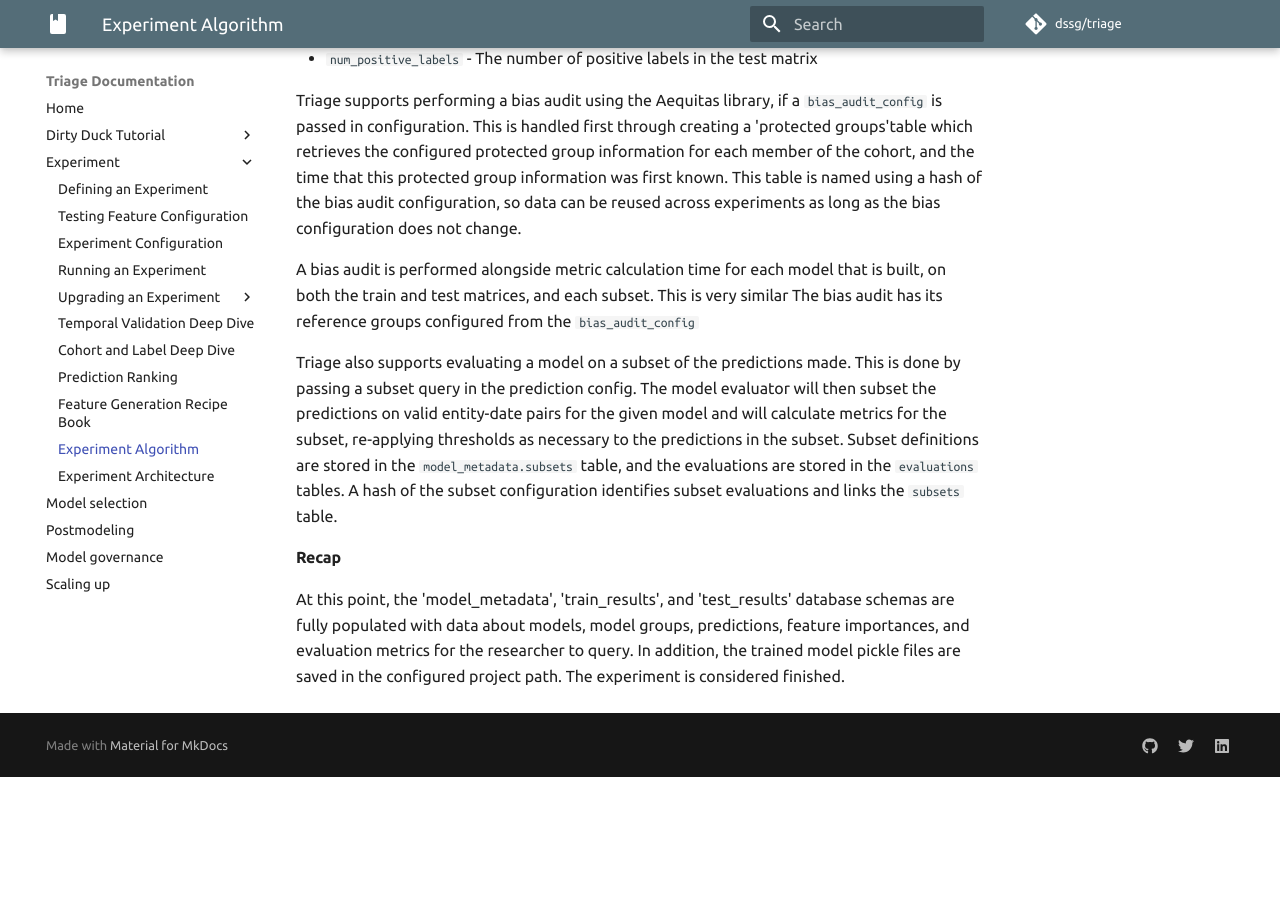
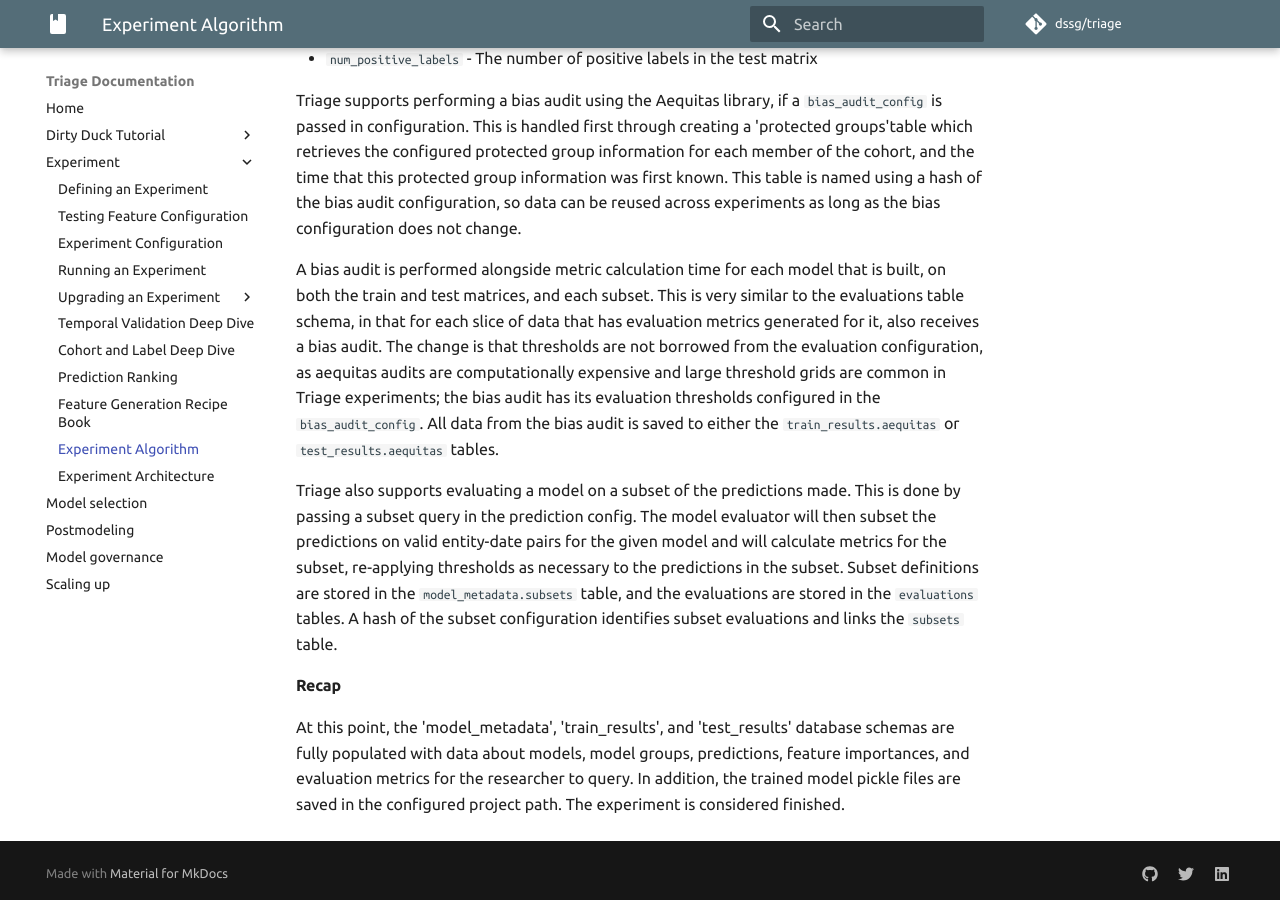
Before and after one commit to dssg/triage, an MkDocs documentation site: the page built from docs/sources/experiments/algorithm.md, in a window 1280 px wide and 900 px high, scrolled down 10383 px. Built offline with MkDocs 1.6.1 and Material for MkDocs 9.7.7, drawn with Linux system fonts in a browser that asks for light colours; a script that is not in the unit is left out; comment, search, counter and statistics services are not loaded; before the commit the page ends 11160 px from its top, so only the background shows below that.

Commit message:
More doc changes

```diff
--- a/docs/sources/experiments/algorithm.md
+++ b/docs/sources/experiments/algorithm.md
@@ -332,7 +332,7 @@ labels
 
 Triage supports performing a bias audit using the Aequitas library, if a `bias_audit_config` is passed in configuration. This is handled first through creating a 'protected groups'table which retrieves the configured protected group information for each member of the cohort, and the time that this protected group information was first known. This table is named using a hash of the bias audit configuration, so data can be reused across experiments as long as the bias configuration does not change.
 
-A bias audit is performed alongside metric calculation time for each model that is built, on both the train and test matrices, and each subset. This is very similar The bias audit has its reference groups configured from the `bias_audit_config`
+A bias audit is performed alongside metric calculation time for each model that is built, on both the train and test matrices, and each subset. This is very similar to the evaluations table schema, in that for each slice of data that has evaluation metrics generated for it, also receives a bias audit. The change is that thresholds are not borrowed from the evaluation configuration, as aequitas audits are computationally expensive and large threshold grids are common in Triage experiments; the bias audit has its evaluation thresholds configured in the `bias_audit_config`. All data from the bias audit is saved to either the `train_results.aequitas` or `test_results.aequitas` tables.
 
 Triage also supports evaluating a model on a subset of the predictions made.
 This is done by passing a subset query in the prediction config. The model
```
